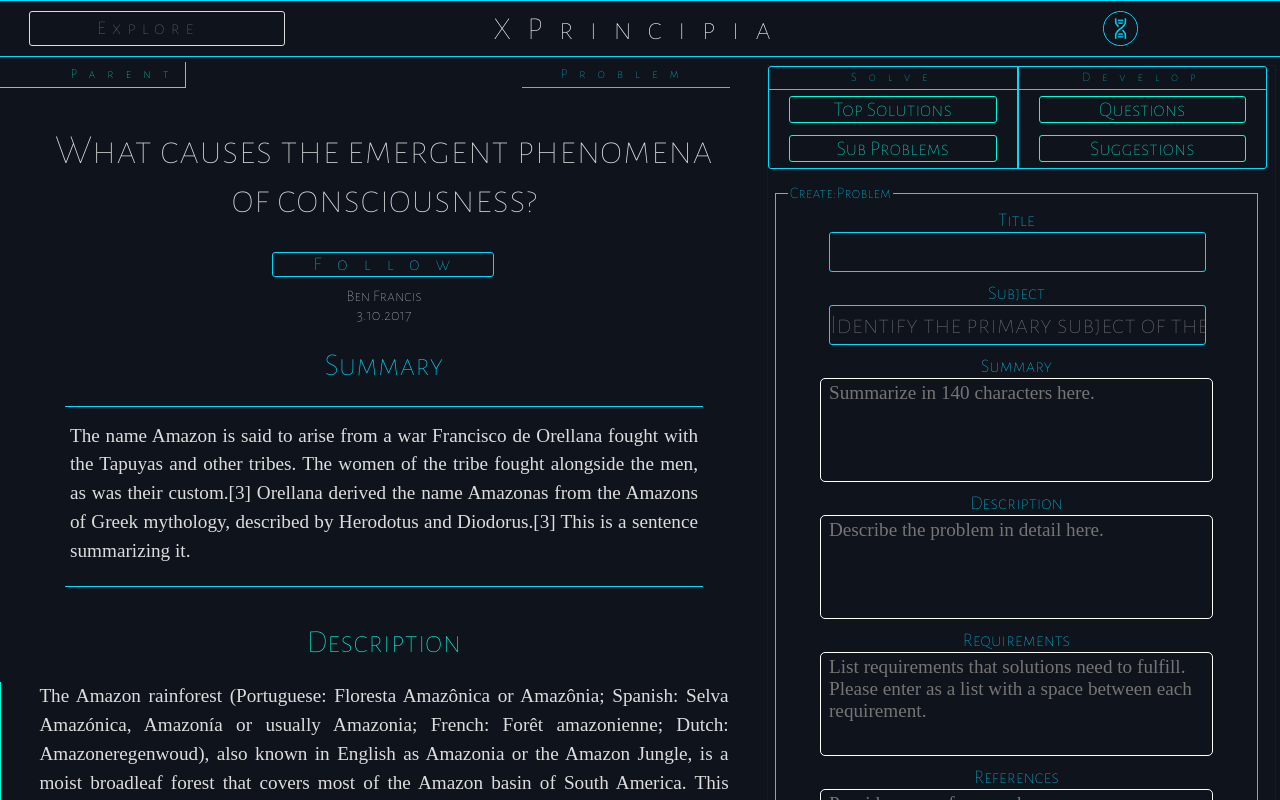
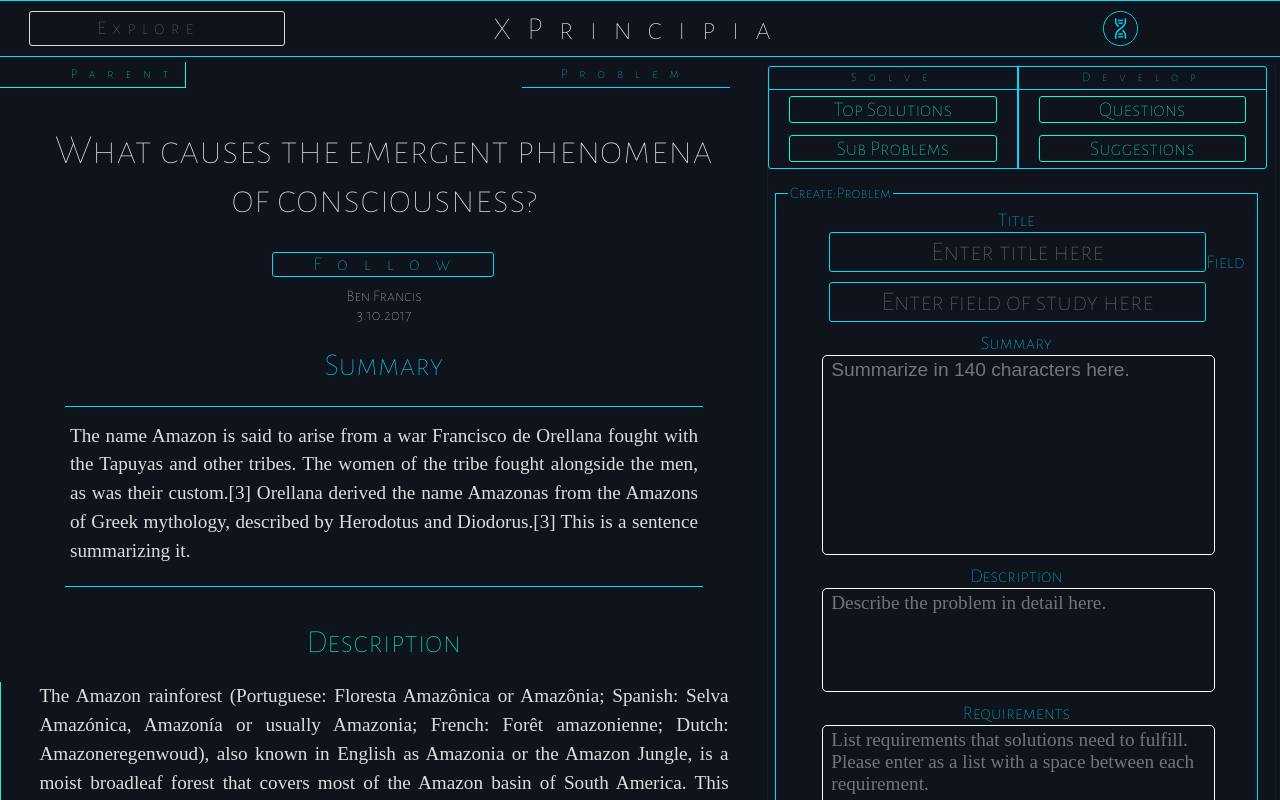
Before and after one commit to ShayanJa/xPrincipia_frontend, a React (Create React App) app: page /problem/createproblem in a window 1280 px wide. Shown: the top 800 px of the page. Built offline with nearby package versions, Linux system fonts and the light colour scheme.

Commit message:
fine-tuned some alignment and css/html in create forms, cleaned up create sections of css

```diff
--- a/src/assets/App.css
+++ b/src/assets/App.css
@@ -164,7 +164,7 @@
 
 
 
- /*CreateProblem*/
+ /*CreateProblem and Create Solution*/
 
     #createForm {
       background-color: #0f131c;
@@ -174,6 +174,16 @@
       border-width: 0px 0px 1px 0px;
       border-radius: 3px;
       padding: 5px 5px 5px 5px;
+     }
+    #problemSummaryForm, #problemDescriptionForm,
+    #problemRequirementsForm, #problemReferencesForm,
+    #solutionSummaryForm, #solutionReferencesForm {
+    	font-family: 'Alegreya Sans';
+    	text-align: left;
+    	height: 5em;
+    }
+    fieldset {
+    	border: 1px solid #00dcff;
     }
     input, textarea {
       font-family: 'Alegreya Sans SC', sans-serif;
@@ -191,19 +201,12 @@
       width: 82%;
       resize: none;
     }
-    #problemSummaryForm, #problemDescriptionForm, #problemRequirementsForm, #problemReferencesForm {
-    	font-family: 'Alegreya Sans';
-    	text-align: left;
-    	height: 5em;
-    }
-    fieldset {
-    	border: 1px solid #00dcff;
-    }
     textarea {
     	text-align: left;
     	font-family: 'Alegreya Sans', sans-serif;
     	font-weight: 100;
     	height: 10em;
+      margin-left: 7.5%;
     }
     input:focus {
     	border-color: #00dcff;
@@ -211,15 +214,15 @@
     textarea:focus {
     	border-color: #00dcff;
     }
-    input#submitProblem {
+    input#submitProblem, input#submitSolution {
     	display: block;
     	color: #00dcff;
     	border: 1px solid #00dcff;
     	background-color: #0f131c;
-    	width: 85%;
-    	margin-left: 7%;
-    }
-    input#submitProblem:hover {
+    	width: 86%;
+    	margin-left: 7.5%;
+    }
+    input#submitProblem:hover, input#submitSolution:hover {
     	color: #0f131c;
     	border: 1px solid #0f131c;
     	background-color: #00dcff;
@@ -234,89 +237,11 @@
     	font-size: 120%;
     }
 
-/*End CreateProblem*/
-
-
-
-/*CreateSolution*/
-
-    #createForm {
-      background-color: #0f131c;
-      color: #00dcff;
-      height: auto;
-      border: 2px solid #00dcff;
-      border-width: 0px 0px 1px 0px;
-      border-radius: 3px;
-      padding: 5px 5px 5px 5px;
-    }
-    input, textarea {
-    	font-family: 'Alegreya Sans SC', sans-serif;
-    	font-size: 100%;
-    	color: #ffffff;
-    	background-color: #0f131c;
-    	text-align: center;
-    	border: 1px solid #ffffff;
-    	border-radius: 5px;
-    	padding: 3px 8px 3px 8px;
-    	display: block;
-    	float: left;
-    	margin-bottom: 10px;
-    	margin-left: 7%;
-    	width: 82%;
-    	resize: none;
-    }
-    #solutionSummaryForm {
-    	font-family: 'Alegreya Sans';
-    	text-align: left;
-    	height: 5em;
-    }
-    fieldset {
-    	border: 1px solid #00dcff;
-    }
-    textarea {
-    	text-align: left;
-    	font-family: 'Alegreya Sans', sans-serif;
-    	font-weight: 100;
-    	height: 10em;
-    }
-    #solutionReferencesForm {
-    	height: 5em;
-    }
-    input:focus {
-    	border-color: #00dcff;
-    }
-    textarea:focus {
-    	border-color: #00dcff;
-    }
-    input#submitSolution {
-    	display: block;
-    	color: #00dcff;
-    	border: 1px solid #00dcff;
-    	background-color: #0f131c;
-    	width: 85%;
-    	margin-left: 7%;
-    }
-    input#submitSolution:hover {
-    	color: #0f131c;
-    	border: 1px solid #0f131c;
-    	background-color: #00dcff;
-    	cursor: pointer;
-    }
-    label {
-    	display: block;
-    	float: center;
-    	font-weight: 100;
-    	text-align: center;
-    	width: 100%;
-    	font-size: 120%;
-    }
-
 /*End CreateSolution*/
 
 
 
 /*CreatedSolution, FullSolution, and Problem*/
-
 
     #solution, #problem {
     	border: 1px solid #00dcff;
--- a/src/components/CreateProblem.jsx
+++ b/src/components/CreateProblem.jsx
@@ -9,7 +9,7 @@ export default class CreateProblem extends React.Component {
 
     this.state= {
       title: '',
-      summary: '',
+      field: '',
       description: '',
       requirements: '',
       references: ''
@@ -21,7 +21,7 @@ export default class CreateProblem extends React.Component {
   postSolution() {
     //Read field items into component state
     this.state.title = document.getElementById('problemTitle').value
-    this.state.summary = document.getElementById('problemSummary').value
+    this.state.field = document.getElementById('problemField').value
     this.state.description = document.getElementById('problemDescriptionForm').value
     this.state.requirements = document.getElementById('problemRequirementsForm').value
     this.state.references = document.getElementById('problemReferencesForm').value
@@ -35,7 +35,7 @@ export default class CreateProblem extends React.Component {
     processData: false,
     data: JSON.stringify({
       'title' : this.state.title,
-      'summary' : this.state.summary,
+      'field' : this.state.field,
       'description' : this.state.description,
       'requirements' : this.state.requirements,
       'references' : this.state.references
@@ -61,15 +61,15 @@ export default class CreateProblem extends React.Component {
               <fieldset>
                   <legend>Create:Problem</legend>
                         <label htmlFor="problemTitle">Title<br />
-                            <input type="text" name="problemTitle" required="required" maxLength="140" id="problemTitleForm" autofocus/>
+                            <input type="text" name="problemTitle" required="required" maxLength="140" placeholder="Enter title here" id="problemTitleForm" autofocus/>
                           </label><br />
 
-                        <label htmlFor="problemSubject">Subject<br />
-                            <input type="text" name="problemSubject" required="required" maxLength="50" placeholder="Identify the primary subject of the problem." id="problemSubjectForm"/>
+                        <label htmlFor="problemField">Field<br />
+                            <input type="text" name="problemSubject" required="required" maxLength="50" placeholder="Enter field of study here" id="problemFieldForm"/>
                           </label><br />
 
                         <label htmlFor="problemSummary">Summary<br />
-                            <textarea name="problemSummary" required="required" maxLength="250" placeholder="Summarize in 140 characters here." id="problemSummaryForm"/>
+                            <textarea name="problemField" required="required" maxLength="250" placeholder="Summarize in 140 characters here." id="problemFieldForm"/>
                           </label><br />
 
                         <label htmlFor="problemDescription">Description<br />
--- a/src/components/CreateSolution.jsx
+++ b/src/components/CreateSolution.jsx
@@ -65,7 +65,7 @@ export default class CreateSolution extends React.Component {
             <fieldset>
                 <legend>Create: Solution</legend>
                       <label htmlFor="solutionTitle">Title<br />
-                          <input type="text" name="solutionTitle" required="required" maxLength="140" id="solutionTitleForm" autofocus/>
+                          <input type="text" name="solutionTitle" required="required" maxLength="140" placeholder="Enter title here" id="solutionTitleForm" autofocus/>
                         </label><br />
 
                       <label htmlFor="solutionSummary">Summary<br />
```
Lines whose indentation alone changed are shown as unchanged.
